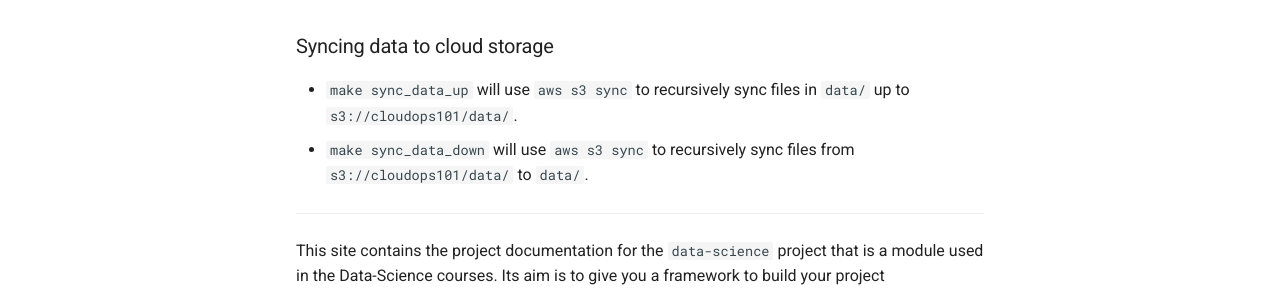
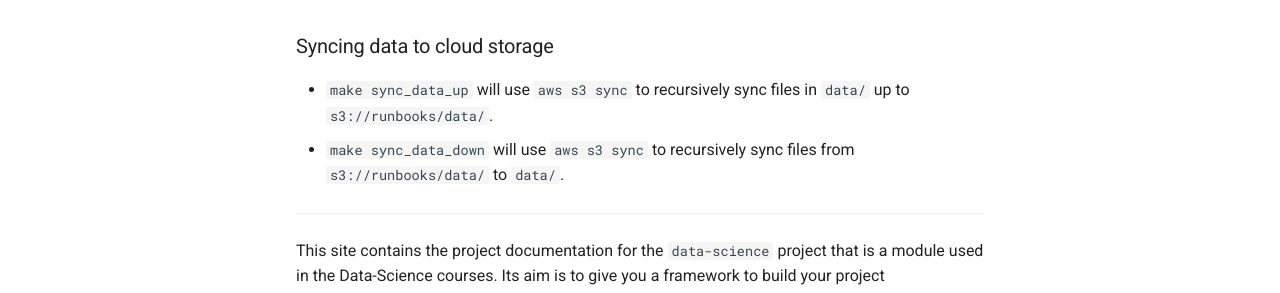
Before and after one commit to nnthanh101/CloudOps, an MkDocs documentation site: the page built from docs/index.md, in a window 1280 px wide and 1274 px high. Shown: the part 399-692 px from the top of the window. Built offline with MkDocs 1.6.1 and Material for MkDocs 9.7.7, drawn with Linux system fonts in a browser that asks for light colours.

Commit message:
CloudOps Runbooks

```diff
--- a/Taskfile.yaml
+++ b/Taskfile.yaml
@@ -8,7 +8,7 @@ vars:
   PYTHON_VERSION: "3.12"
   PYTHON_INTERPRETER: "python3"
   CHECK_DIRS: "src/cloudops"
-  DATA_BUCKET: "s3://cloudops101/data"
+  DATA_BUCKET: "s3://runbooks/data"
   DATA_LOCAL_DIR: "data"
   PUBLISH_TOKEN: "{{.UV_PUBLISH_TOKEN}}"
 
--- a/docs/index.md
+++ b/docs/index.md
@@ -10,8 +10,8 @@ The Makefile contains the central entry points for common tasks related to this
 
 ### Syncing data to cloud storage
 
-* `make sync_data_up` will use `aws s3 sync` to recursively sync files in `data/` up to `s3://cloudops101/data/`.
-* `make sync_data_down` will use `aws s3 sync` to recursively sync files from `s3://cloudops101/data/` to `data/`.
+* `make sync_data_up` will use `aws s3 sync` to recursively sync files in `data/` up to `s3://runbooks/data/`.
+* `make sync_data_down` will use `aws s3 sync` to recursively sync files from `s3://runbooks/data/` to `data/`.
 
 ---
 
--- a/pyproject.toml
+++ b/pyproject.toml
@@ -1,14 +1,14 @@
 [project]
 ## https://docs.astral.sh/uv/concepts/projects/config/
-name = "cloudops101"
+name = "runbooks"
 authors = [
-    {name = "cloudops101 maintainers", email = "nnthanh101@gmail.com"},
+    {name = "runbooks maintainers", email = "nnthanh101@gmail.com"},
 ]
 version = "0.1.1"
 description = "CloudOps Automation for DevOps and SRE teams."
 readme = "README.md"
 license = {file = "LICENSE.txt"}
-requires-python = ">=3.12"
+requires-python = ">=3.11"
 
 classifiers = [
     "Development Status :: 4 - Beta",
```
Also changed, not shown: 2 other files.
